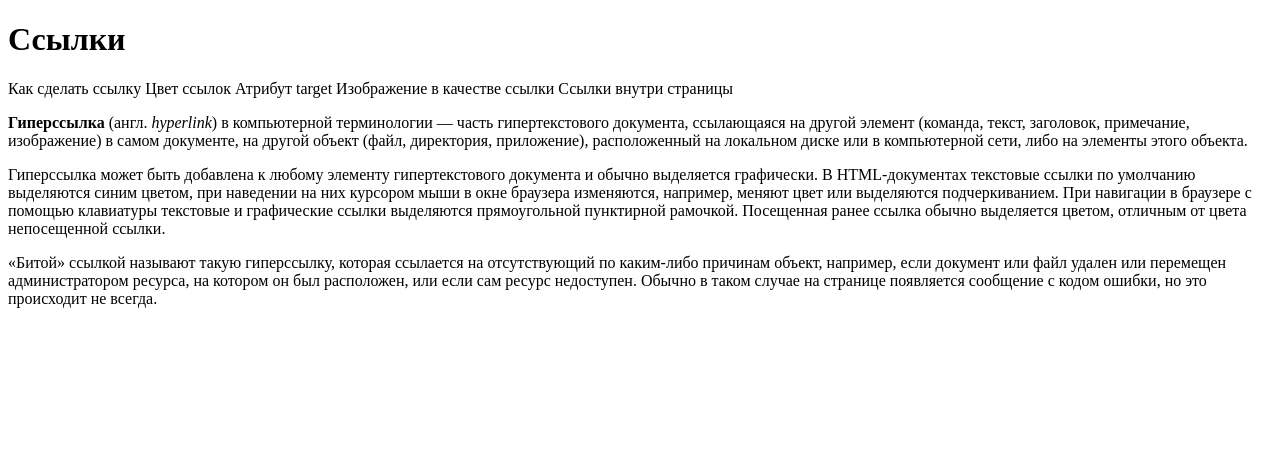
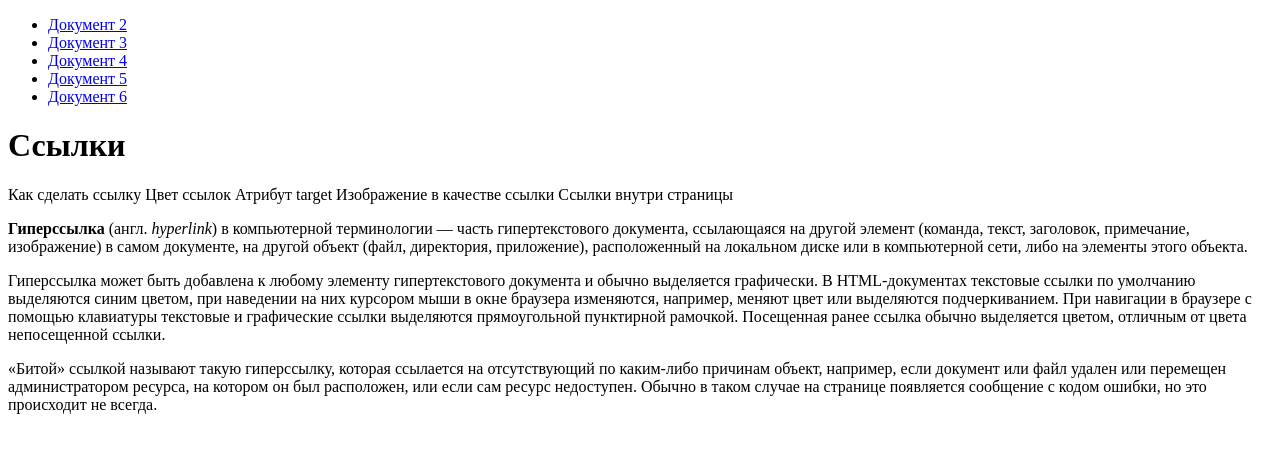
Before and after one commit to DeveloperInPants/DeveloperInPants.github.io, a plain HTML site: page lab1/lab_3/doc.html in a window 1280 px wide. Drawn offline with Linux system fonts and the light colour scheme.

Commit message:
Update doc.html

```diff
--- a/lab1/lab_3/doc.html
+++ b/lab1/lab_3/doc.html
@@ -5,6 +5,15 @@
   <title>Навигация между файлами</title>
 </head>
 <body>
+<nav>
+  <ul>
+    <li><a href="doc1.html">Документ 2</a></li>
+    <li><a href="doc2.html">Документ 3</a></li>
+    <li><a href="doc3.html">Документ 4</a></li>
+    <li><a href="doc4.html">Документ 5</a></li>
+    <li><a href="doc5.html">Документ 6</a></li>
+  </ul>
+</nav>
 <h1>Ссылки</h1>
 <nav>
 Как сделать ссылку
```
